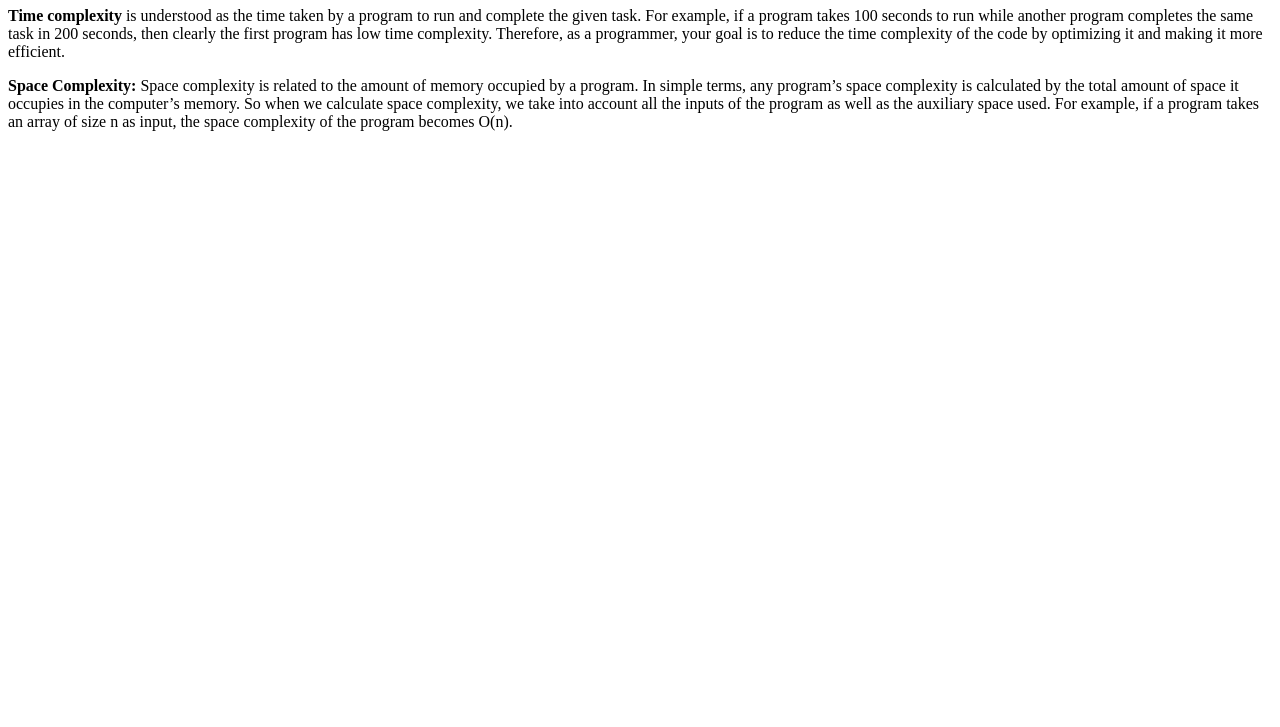
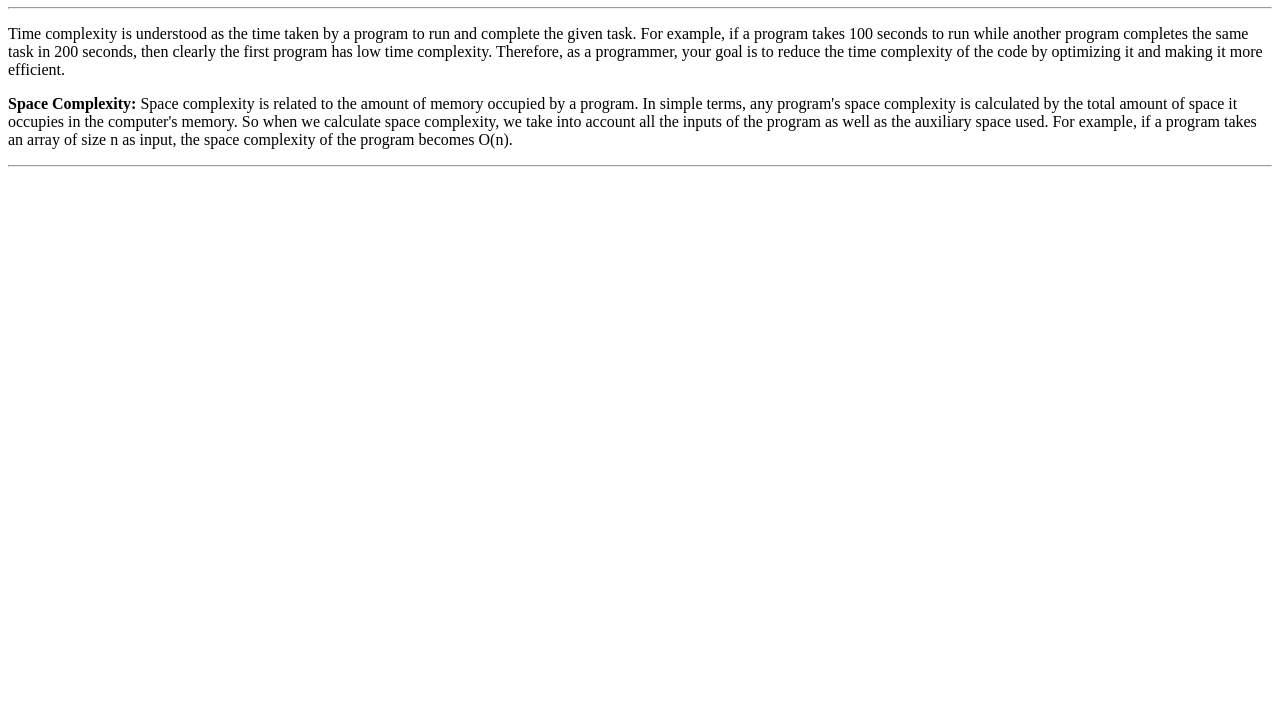
Before and after one commit to acciojob/time-and-space-complexity-chandan7953, a website: page main.html in a window 1280 px wide. Shown: the part 73-800 px from the top of the page. Drawn offline with Linux system fonts and the light colour scheme.

Commit message:
created a submission

```diff
--- a/main.html
+++ b/main.html
@@ -7,10 +7,11 @@
 </head>
 
 <body>
-	<!-- the entire body must be written by student -->
-	<h1>Time and Space Complexity</h1>
-	<p><b>Time complexity</b> is understood as the time taken by a program to run and complete the given task. For example, if a program takes 100 seconds to run while another program completes the same task in 200 seconds, then clearly the first program has low time complexity. Therefore, as a programmer, your goal is to reduce the time complexity of the code by optimizing it and making it more efficient.</p>
-	<p><b>Space Complexity:</b> Space complexity is related to the amount of memory occupied by a program. In simple terms, any program’s space complexity is calculated by the total amount of space it occupies in the computer’s memory. So when we calculate space complexity, we take into account all the inputs of the program as well as the auxiliary space used. For example, if a program takes an array of size n as input, the space complexity of the program becomes O(n).</p>
+	<header><h1>Time and Space Complexity</h1></header>
+	<hr>
+	<p>Time complexity is understood as the time taken by a program to run and complete the given task. For example, if a program takes 100 seconds to run while another program completes the same task in 200 seconds, then clearly the first program has low time complexity. Therefore, as a programmer, your goal is to reduce the time complexity of the code by optimizing it and making it more efficient.</p>
+	<p><b>Space Complexity:</b> Space complexity is related to the amount of memory occupied by a program. In simple terms, any program's space complexity is calculated by the total amount of space it occupies in the computer's memory. So when we calculate space complexity, we take into account all the inputs of the program as well as the auxiliary space used. For example, if a program takes an array of size n as input, the space complexity of the program becomes O(n).</p>
+	<hr>
     <script type="text/javascript" src="./script.js">
 </script>
 
```
